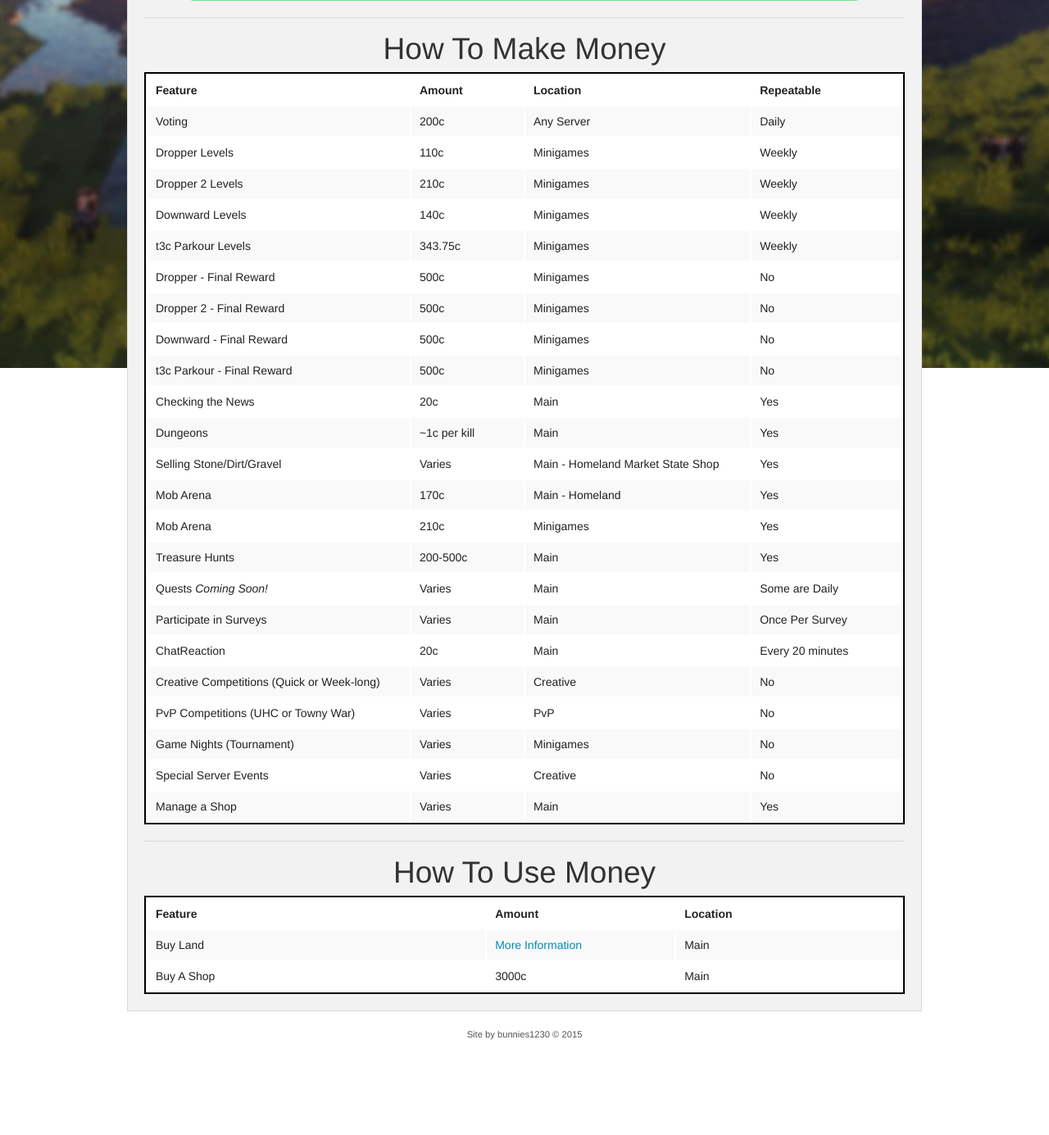
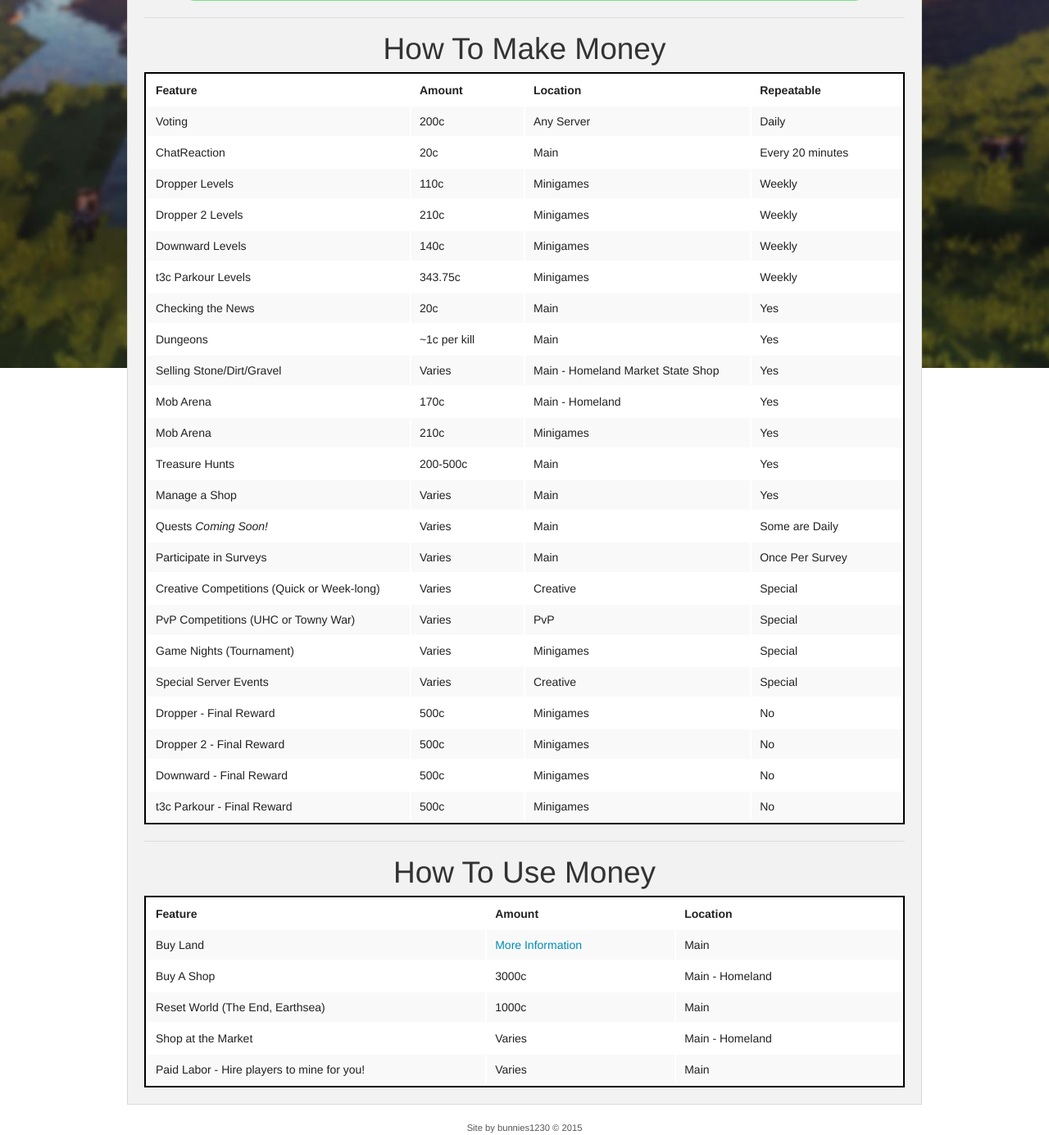
Before and after one commit to damnation-eu/website-beta, a Jekyll site: the page built from economy.md, in a window 1280 px wide and 1400 px high, scrolled down 710 px, cut to the strip 15-1400 px from the top of the window. Shown: the whole strip at 82% size. Built offline with Jekyll 4.4.1, drawn with Linux system fonts in a browser that asks for light colours; nearby versions of some CDN libraries; library files that are not in the unit come from our copies; before the commit the page ends 1996 px from its top, so only the background shows below that.

Commit message:
Update economy.md

```diff
--- a/economy.md
+++ b/economy.md
@@ -38,6 +38,12 @@ ___
     <td class="tg-9hbo">Daily</td>
   </tr>
   <tr>
+    <td class="tg-9hbo">ChatReaction</td>
+    <td class="tg-9hbo">20c</td>
+    <td class="tg-9hbo">Main</td>
+    <td class="tg-9hbo">Every 20 minutes</td>
+  </tr>
+  <tr>
     <td class="tg-9hbo">Dropper Levels</td>
     <td class="tg-9hbo">110c</td>
     <td class="tg-9hbo">Minigames</td>
@@ -60,30 +66,6 @@ ___
     <td class="tg-9hbo">343.75c</td>
     <td class="tg-9hbo">Minigames</td>
     <td class="tg-9hbo">Weekly</td>
-  </tr>
-  <tr>
-    <td class="tg-9hbo">Dropper - Final Reward</td>
-    <td class="tg-9hbo">500c</td>
-    <td class="tg-9hbo">Minigames</td>
-    <td class="tg-9hbo">No</td>
-  </tr>
-  <tr>
-    <td class="tg-9hbo">Dropper 2 - Final Reward</td>
-    <td class="tg-9hbo">500c</td>
-    <td class="tg-9hbo">Minigames</td>
-    <td class="tg-9hbo">No</td>
-  </tr>
-  <tr>
-    <td class="tg-9hbo">Downward - Final Reward</td>
-    <td class="tg-9hbo">500c</td>
-    <td class="tg-9hbo">Minigames</td>
-    <td class="tg-9hbo">No</td>
-  </tr>
-  <tr>
-    <td class="tg-9hbo">t3c Parkour - Final Reward</td>
-    <td class="tg-9hbo">500c</td>
-    <td class="tg-9hbo">Minigames</td>
-    <td class="tg-9hbo">No</td>
   </tr>
   <tr>
     <td class="tg-9hbo">Checking the News</td>
@@ -122,6 +104,12 @@ ___
     <td class="tg-9hbo">Yes</td>
   </tr>
   <tr>
+    <td class="tg-9hbo">Manage a Shop</td>
+    <td class="tg-9hbo">Varies</td>
+    <td class="tg-9hbo">Main</td>
+    <td class="tg-9hbo">Yes</td>
+  </tr>
+  <tr>
     <td class="tg-9hbo">Quests <i>Coming Soon!</i></td>
     <td class="tg-9hbo">Varies</td>
     <td class="tg-9hbo">Main</td>
@@ -134,40 +122,52 @@ ___
     <td class="tg-9hbo">Once Per Survey</td>
   </tr>
   <tr>
-    <td class="tg-9hbo">ChatReaction</td>
-    <td class="tg-9hbo">20c</td>
-    <td class="tg-9hbo">Main</td>
-    <td class="tg-9hbo">Every 20 minutes</td>
-  </tr>
-  <tr>
     <td class="tg-9hbo">Creative Competitions (Quick or Week-long)</td>
     <td class="tg-9hbo">Varies</td>
     <td class="tg-9hbo">Creative</td>
-    <td class="tg-9hbo">No</td>
+    <td class="tg-9hbo">Special</td>
   </tr>
   <tr>
     <td class="tg-9hbo">PvP Competitions (UHC or Towny War)</td>
     <td class="tg-9hbo">Varies</td>
     <td class="tg-9hbo">PvP</td>
-    <td class="tg-9hbo">No</td>
+    <td class="tg-9hbo">Special</td>
   </tr>
   <tr>
     <td class="tg-9hbo">Game Nights (Tournament)</td>
     <td class="tg-9hbo">Varies</td>
     <td class="tg-9hbo">Minigames</td>
-    <td class="tg-9hbo">No</td>
+    <td class="tg-9hbo">Special</td>
   </tr>
   <tr>
     <td class="tg-9hbo">Special Server Events</td>
     <td class="tg-9hbo">Varies</td>
     <td class="tg-9hbo">Creative</td>
+    <td class="tg-9hbo">Special</td>
+  </tr>
+    <tr>
+    <td class="tg-9hbo">Dropper - Final Reward</td>
+    <td class="tg-9hbo">500c</td>
+    <td class="tg-9hbo">Minigames</td>
     <td class="tg-9hbo">No</td>
   </tr>
   <tr>
-    <td class="tg-9hbo">Manage a Shop</td>
-    <td class="tg-9hbo">Varies</td>
-    <td class="tg-9hbo">Main</td>
-    <td class="tg-9hbo">Yes</td>
+    <td class="tg-9hbo">Dropper 2 - Final Reward</td>
+    <td class="tg-9hbo">500c</td>
+    <td class="tg-9hbo">Minigames</td>
+    <td class="tg-9hbo">No</td>
+  </tr>
+  <tr>
+    <td class="tg-9hbo">Downward - Final Reward</td>
+    <td class="tg-9hbo">500c</td>
+    <td class="tg-9hbo">Minigames</td>
+    <td class="tg-9hbo">No</td>
+  </tr>
+  <tr>
+    <td class="tg-9hbo">t3c Parkour - Final Reward</td>
+    <td class="tg-9hbo">500c</td>
+    <td class="tg-9hbo">Minigames</td>
+    <td class="tg-9hbo">No</td>
   </tr>
 </table>
 
@@ -191,6 +191,21 @@ ___
   <tr>
     <td class="tg-9hbo">Buy A Shop</td>
     <td class="tg-9hbo">3000c</td>
+    <td class="tg-9hbo">Main - Homeland</td>
+  </tr>
+  <tr>
+    <td class="tg-9hbo">Reset World (The End, Earthsea)</td>
+    <td class="tg-9hbo">1000c</td>
+    <td class="tg-9hbo">Main</td>
+  </tr>
+  <tr>
+    <td class="tg-9hbo">Shop at the Market</td>
+    <td class="tg-9hbo">Varies</td>
+    <td class="tg-9hbo">Main - Homeland</td>
+  </tr>
+  <tr>
+    <td class="tg-9hbo">Paid Labor - Hire players to mine for you!</td>
+    <td class="tg-9hbo">Varies</td>
     <td class="tg-9hbo">Main</td>
   </tr>
 </table>
```
